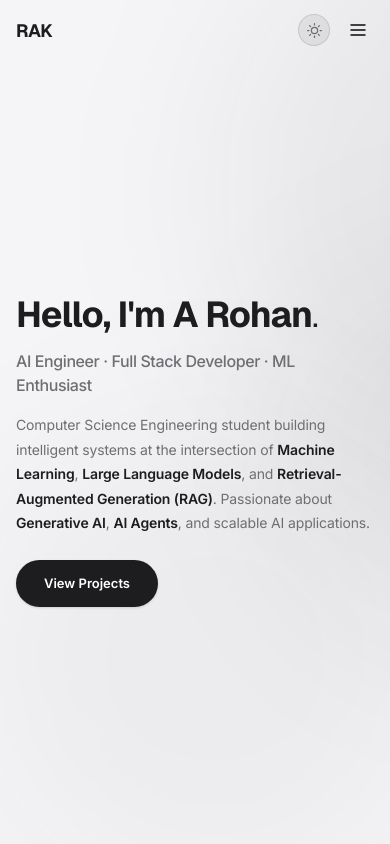
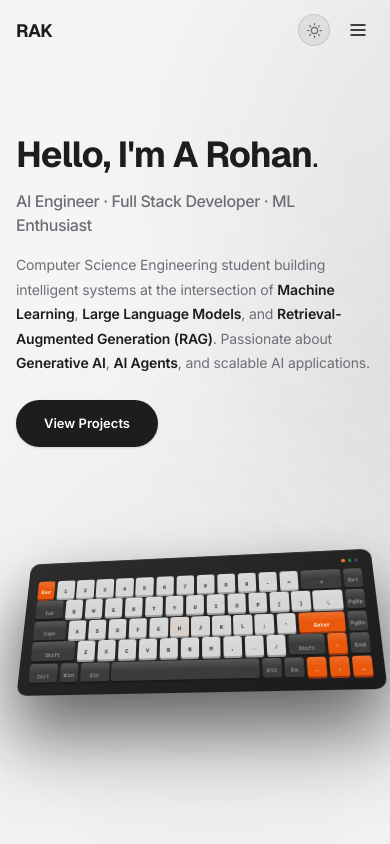
Before and after one commit to rohan-ak43/Portfolio, a React (Vite) app in the folder Frontend/: page / in a window 390 px wide. Shown: the top 844 px of the page. Built offline with nearby package versions, Linux system fonts and the light colour scheme.

Commit message:
Responsiveness updated

```diff
--- a/Frontend/src/App.tsx
+++ b/Frontend/src/App.tsx
@@ -284,11 +284,11 @@ const KB_ROWS: KeyDef[][] = [
     ],
 ]
 
-const KW = 26   // base key width px
-const KH = 28   // key height px
-const KG = 4    // gap px
-
-function kw(u: number) { return u * KW + (u - 1) * KG }
+const KW = 2.6   // base key width em
+const KH = 2.8   // key height em
+const KG = 0.4   // gap em
+
+function kw(u: number) { return `${u * KW + (u - 1) * KG}em` }
 
 function KeyboardIllustration() {
     const { dark } = useContext(ThemeContext)
@@ -324,32 +324,32 @@ function KeyboardIllustration() {
         if (lit) return {
             bg: '#F97316',
             text: '#fff',
-            shadow: `0 0 10px rgba(249,115,22,0.7), 0 3px 0 #92400E`,
-            yOff: 2,
+            shadow: `0 0 1em rgba(249,115,22,0.7), 0 0.3em 0 #92400E`,
+            yOff: '0.2em',
         }
         if (key.accent === 'orange') return {
             bg: dark ? '#C2410C' : '#EA580C',
             text: '#fff',
-            shadow: `0 3px 0 ${dark ? '#7C2D12' : '#9A3412'}`,
-            yOff: 0,
+            shadow: `0 0.3em 0 ${dark ? '#7C2D12' : '#9A3412'}`,
+            yOff: '0em',
         }
         if (key.accent === 'dark') return {
             bg: dark ? '#222' : '#3C3C3C',
             text: dark ? '#888' : '#999',
-            shadow: `0 3px 0 ${dark ? '#111' : '#1A1A1A'}`,
-            yOff: 0,
+            shadow: `0 0.3em 0 ${dark ? '#111' : '#1A1A1A'}`,
+            yOff: '0em',
         }
         if (key.accent === 'space') return {
             bg: dark ? '#2A2A2A' : '#3C3C3C',
             text: '',
-            shadow: `0 3px 0 ${dark ? '#111' : '#1A1A1A'}`,
-            yOff: 0,
+            shadow: `0 0.3em 0 ${dark ? '#111' : '#1A1A1A'}`,
+            yOff: '0em',
         }
         return {
             bg: dark ? '#404040' : '#D6D6D6',
             text: dark ? '#CCC' : '#2D2D2D',
-            shadow: `0 3px 0 ${dark ? '#1A1A1A' : '#A0A0A0'}`,
-            yOff: 0,
+            shadow: `0 0.3em 0 ${dark ? '#1A1A1A' : '#A0A0A0'}`,
+            yOff: '0em',
         }
     }
 
@@ -360,12 +360,13 @@ function KeyboardIllustration() {
     return (
         <div
             style={{
-                perspective: '700px',
+                perspective: '70em',
                 display: 'flex',
                 alignItems: 'center',
                 justifyContent: 'center',
                 width: '100%',
                 height: '100%',
+                fontSize: 'clamp(4px, 1.8vw, 10px)',
             }}
         >
             {/* Ambient glow under keyboard */}
@@ -376,38 +377,38 @@ function KeyboardIllustration() {
                 bottom: '10%',
                 left: '10%',
                 background: 'radial-gradient(ellipse, rgba(249,115,22,0.12) 0%, transparent 70%)',
-                filter: 'blur(20px)',
+                filter: 'blur(2em)',
                 pointerEvents: 'none',
             }} />
 
             <motion.div
-                animate={{ y: [0, -10, 0] }}
+                animate={{ y: ['0em', '-1em', '0em'] }}
                 transition={{ duration: 5, repeat: Infinity, ease: 'easeInOut' }}
                 style={{ transformStyle: 'preserve-3d' }}
             >
                 <motion.div
-                    initial={{ opacity: 0, rotateX: 45, y: 40 }}
-                    animate={{ opacity: 1, rotateX: 18, rotateY: -6, y: 0 }}
+                    initial={{ opacity: 0, rotateX: 45, y: '4em' }}
+                    animate={{ opacity: 1, rotateX: 18, rotateY: -6, y: '0em' }}
                     transition={{ duration: 1.4, ease: [0.22, 1, 0.36, 1] }}
                     style={{
                         transformStyle: 'preserve-3d',
                         background: bodyBg,
-                        borderRadius: '14px',
-                        padding: '14px 16px 18px',
+                        borderRadius: '1.4em',
+                        padding: '1.4em 1.6em 1.8em',
                         boxShadow: dark
-                            ? '0 50px 100px rgba(0,0,0,0.9), 0 0 0 1px rgba(255,255,255,0.06), inset 0 1px 0 rgba(255,255,255,0.08)'
-                            : '0 50px 100px rgba(0,0,0,0.6), 0 0 0 1px rgba(255,255,255,0.08), inset 0 1px 0 rgba(255,255,255,0.12)',
+                            ? '0 5em 10em rgba(0,0,0,0.9), 0 0 0 0.1em rgba(255,255,255,0.06), inset 0 0.1em 0 rgba(255,255,255,0.08)'
+                            : '0 5em 10em rgba(0,0,0,0.6), 0 0 0 0.1em rgba(255,255,255,0.08), inset 0 0.1em 0 rgba(255,255,255,0.12)',
                     }}
                 >
                     {/* Top edge strip */}
                     <div style={{
-                        height: '6px',
-                        marginBottom: '10px',
+                        height: '0.6em',
+                        marginBottom: '1em',
                         display: 'flex',
                         alignItems: 'center',
                         justifyContent: 'flex-end',
-                        gap: '4px',
-                        paddingRight: '4px',
+                        gap: '0.4em',
+                        paddingRight: '0.4em',
                     }}>
                         {[...Array(3)].map((_, i) => (
                             <motion.div
@@ -415,7 +416,7 @@ function KeyboardIllustration() {
                                 animate={{ opacity: [0.4, 1, 0.4] }}
                                 transition={{ duration: 1.5, delay: i * 0.5, repeat: Infinity, ease: 'easeInOut' }}
                                 style={{
-                                    width: 5, height: 5, borderRadius: '50%',
+                                    width: '0.5em', height: '0.5em', borderRadius: '50%',
                                     backgroundColor: i === 0 ? '#F97316' : i === 1 ? '#22C55E' : '#3B82F6',
                                 }}
                             />
@@ -426,7 +427,7 @@ function KeyboardIllustration() {
                     {KB_ROWS.map((row, ri) => (
                         <div
                             key={ri}
-                            style={{ display: 'flex', gap: `${KG}px`, marginBottom: ri < KB_ROWS.length - 1 ? KG : 0 }}
+                            style={{ display: 'flex', gap: `${KG}em`, marginBottom: ri < KB_ROWS.length - 1 ? `${KG}em` : 0 }}
                         >
                             {row.map((key, ki) => {
                                 const id = `${ri}-${ki}`
@@ -439,18 +440,15 @@ function KeyboardIllustration() {
                                         transition={{ duration: 0.08, ease: 'easeOut' }}
                                         style={{
                                             width,
-                                            height: KH,
+                                            height: `${KH}em`,
                                             flexShrink: 0,
                                             backgroundColor: c.bg,
-                                            borderRadius: '4px',
+                                            borderRadius: '0.4em',
                                             boxShadow: c.shadow,
                                             display: 'flex',
                                             alignItems: 'flex-end',
                                             justifyContent: 'center',
-                                            paddingBottom: '3px',
-                                            fontSize: key.u >= 1.5 ? '7px' : '8px',
-                                            fontFamily: 'monospace',
-                                            fontWeight: 700,
+                                            paddingBottom: '0.3em',
                                             color: c.text,
                                             userSelect: 'none',
                                             cursor: 'default',
@@ -465,10 +463,17 @@ function KeyboardIllustration() {
                                             top: 0, left: 0, right: 0,
                                             height: '45%',
                                             background: 'linear-gradient(to bottom, rgba(255,255,255,0.14), transparent)',
-                                            borderRadius: '4px 4px 0 0',
+                                            borderRadius: '0.4em 0.4em 0 0',
                                             pointerEvents: 'none',
                                         }} />
-                                        <span style={{ position: 'relative', zIndex: 1, letterSpacing: '0.03em' }}>
+                                        <span style={{
+                                            position: 'relative',
+                                            zIndex: 1,
+                                            letterSpacing: '0.03em',
+                                            fontSize: key.u >= 1.5 ? '0.7em' : '0.8em',
+                                            fontFamily: 'monospace',
+                                            fontWeight: 700,
+                                        }}>
                                             {key.k}
                                         </span>
                                     </motion.div>
@@ -904,7 +909,7 @@ function Hero() {
                     initial={{ opacity: 0, scale: 0.9 }}
                     animate={{ opacity: 1, scale: 1 }}
                     transition={{ duration: 1.2, delay: 0.4, ease: [0.22, 1, 0.36, 1] }}
-                    className="hidden lg:flex items-center justify-center h-[500px]"
+                    className="flex items-center justify-center w-full min-h-[280px] sm:min-h-[350px] lg:min-h-0 lg:h-[500px]"
                 >
                     <KeyboardIllustration />
                 </motion.div>
```
